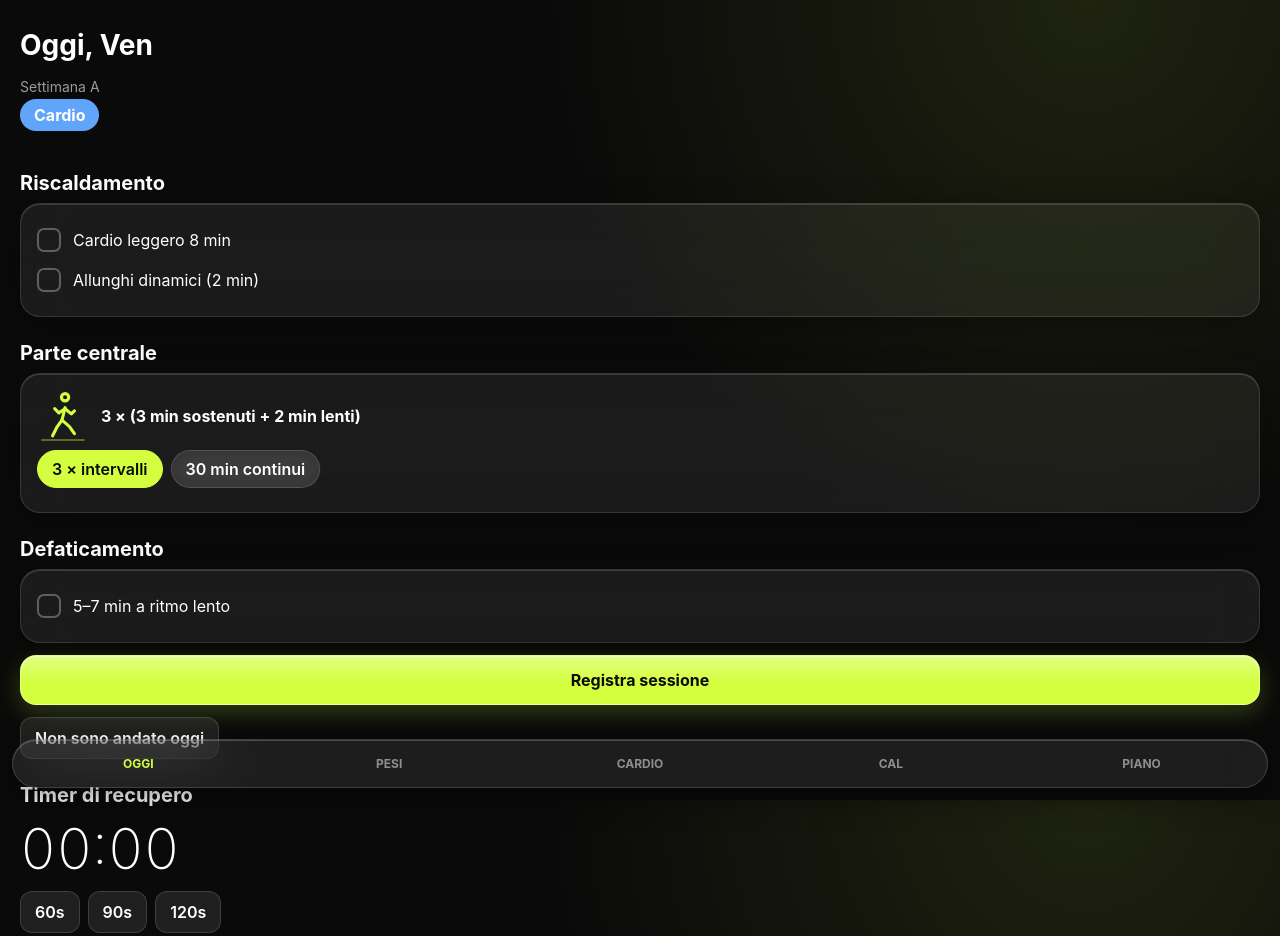
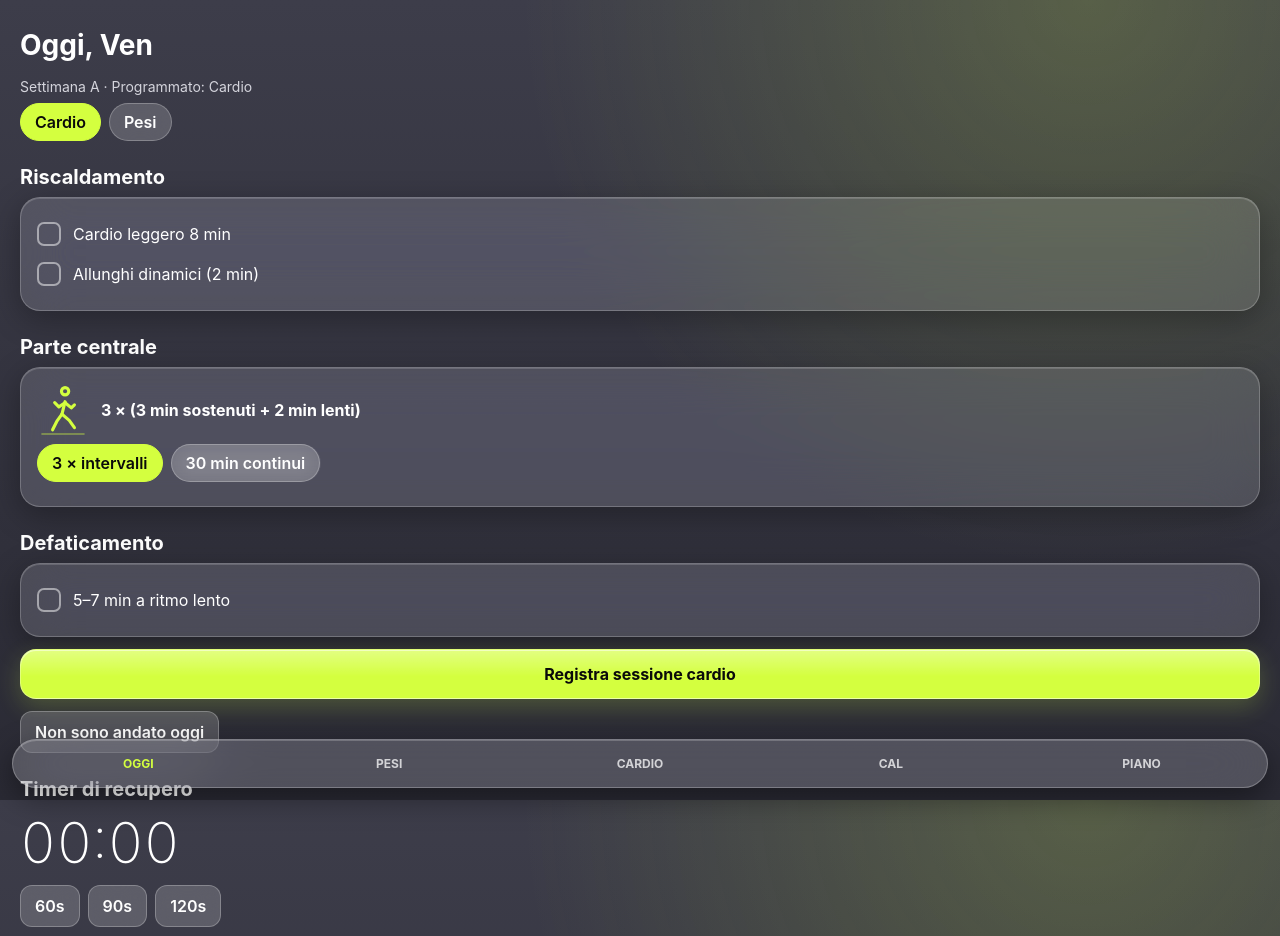
Before and after one commit to Aspirinag/Palestra, a plain HTML site: page index.html in a window 1280 px wide. Shown: the top 936 px of the page. Drawn offline with Linux system fonts and the light colour scheme.

Commit message:
Oggi come panoramica con sotto-schede Cardio e Pesi, colori più chiari
Co-Authored-By: Claude Haiku 5.5 <noreply@anthropic.com>

```diff
--- a/index.html
+++ b/index.html
@@ -6,16 +6,16 @@
 <meta name="apple-mobile-web-app-capable" content="yes">
 <meta name="apple-mobile-web-app-title" content="Palestra">
 <meta name="apple-mobile-web-app-status-bar-style" content="black-translucent">
-<meta name="theme-color" content="#0a0a0a">
+<meta name="theme-color" content="#2c2c36">
 <title>Palestra</title>
 <link rel="apple-touch-icon" href="icona.png">
 <style>
   * { box-sizing: border-box; }
   html, body { margin: 0; color: #fff; font-family: -apple-system, system-ui, sans-serif; }
-  html { background: #0a0a0a; }
+  html { background: #2c2c36; }
   body {
     min-height: 100vh;
-    background: radial-gradient(circle at 85% 0%, rgba(212, 255, 63, 0.10), transparent 40%), #0a0a0a;
+    background: radial-gradient(circle at 85% 0%, rgba(212, 255, 63, 0.18), transparent 42%), linear-gradient(180deg, #3d3d4a 0%, #2a2a34 100%);
     background-attachment: fixed;
     padding-bottom: calc(110px + env(safe-area-inset-bottom));
     padding-top: env(safe-area-inset-top);
@@ -23,20 +23,20 @@
   main { padding: 20px; }
   h1 { font-size: 28px; margin: 8px 0 16px; }
   h2 { font-size: 20px; margin: 24px 0 8px; }
-  .muted { color: #9a9a9a; font-size: 14px; margin: 4px 0; }
-  .card { background: rgba(255, 255, 255, 0.07); -webkit-backdrop-filter: blur(24px) saturate(160%); backdrop-filter: blur(24px) saturate(160%); border: 1px solid rgba(255, 255, 255, 0.12); box-shadow: inset 0 1px 0 rgba(255, 255, 255, 0.15), 0 8px 32px rgba(0, 0, 0, 0.3); border-radius: 20px; padding: 16px; margin-bottom: 12px; }
+  .muted { color: #d4d4dc; font-size: 14px; margin: 4px 0; }
+  .card { background: rgba(255, 255, 255, 0.14); -webkit-backdrop-filter: blur(24px) saturate(160%); backdrop-filter: blur(24px) saturate(160%); border: 1px solid rgba(255, 255, 255, 0.22); box-shadow: inset 0 1px 0 rgba(255, 255, 255, 0.15), 0 8px 32px rgba(0, 0, 0, 0.3); border-radius: 20px; padding: 16px; margin-bottom: 12px; }
   .between { display: flex; justify-content: space-between; align-items: center; }
   .row { display: flex; gap: 8px; flex-wrap: wrap; align-items: center; margin: 8px 0; }
   .grow { flex: 1; }
   .ex { display: flex; align-items: center; gap: 12px; }
   .pic { width: 52px; height: 52px; flex: none; fill: none; stroke: currentColor; stroke-width: 6; stroke-linecap: round; stroke-linejoin: round; color: #d4ff3f; }
   .pic .base { stroke-width: 4; opacity: 0.35; }
-  input { background: rgba(255, 255, 255, 0.08); -webkit-backdrop-filter: blur(12px); backdrop-filter: blur(12px); color: #fff; border: 1px solid rgba(255, 255, 255, 0.14); border-radius: 12px; padding: 10px 12px; font-size: 16px; min-width: 80px; }
-  input::placeholder { color: #6b6b6b; }
+  input { background: rgba(255, 255, 255, 0.18); -webkit-backdrop-filter: blur(12px); backdrop-filter: blur(12px); color: #fff; border: 1px solid rgba(255, 255, 255, 0.25); border-radius: 12px; padding: 10px 12px; font-size: 16px; min-width: 80px; }
+  input::placeholder { color: #b0b0bb; }
   button { font: inherit; border: none; cursor: pointer; }
   .primary { display: block; width: 100%; background: linear-gradient(rgba(255, 255, 255, 0.35), rgba(255, 255, 255, 0) 55%), #d4ff3f; color: #0a0a0a; -webkit-backdrop-filter: blur(16px); backdrop-filter: blur(16px); border: 1px solid rgba(255, 255, 255, 0.3); box-shadow: inset 0 1px 0 rgba(255, 255, 255, 0.5), 0 8px 24px rgba(212, 255, 63, 0.2); font-weight: 700; font-size: 16px; border-radius: 16px; padding: 14px; margin: 12px 0; }
-  .small { background: rgba(255, 255, 255, 0.09); -webkit-backdrop-filter: blur(12px); backdrop-filter: blur(12px); border: 1px solid rgba(255, 255, 255, 0.14); color: #fff; font-weight: 600; border-radius: 12px; padding: 10px 14px; }
-  .chip { background: rgba(255, 255, 255, 0.09); -webkit-backdrop-filter: blur(12px); backdrop-filter: blur(12px); border: 1px solid rgba(255, 255, 255, 0.14); color: #fff; font-weight: 600; border-radius: 999px; padding: 8px 14px; }
+  .small { background: rgba(255, 255, 255, 0.18); -webkit-backdrop-filter: blur(12px); backdrop-filter: blur(12px); border: 1px solid rgba(255, 255, 255, 0.25); color: #fff; font-weight: 600; border-radius: 12px; padding: 10px 14px; }
+  .chip { background: rgba(255, 255, 255, 0.18); -webkit-backdrop-filter: blur(12px); backdrop-filter: blur(12px); border: 1px solid rgba(255, 255, 255, 0.25); color: #fff; font-weight: 600; border-radius: 999px; padding: 8px 14px; }
   .chip.on { background: #d4ff3f; color: #0a0a0a; border-color: #d4ff3f; }
   .chip.on.saltato { background: #f87171; border-color: #f87171; }
   .link { background: none; color: #f87171; font-size: 14px; padding: 0; }
@@ -44,32 +44,32 @@
   .badge.small { margin: 0; font-size: 13px; }
   .badge.pesi { color: #0a0a0a; }
   .pesi { background: #d4ff3f; }
-  .cardio { background: #60a5fa; }
-  .riposo { background: #3f3f46; }
+  .cardio { background: #7cb9ff; color: #0a0a0a; }
+  .riposo { background: #6e6e7a; }
   .timer { font-size: 56px; font-weight: 200; font-variant-numeric: tabular-nums; }
-  .planrow { display: flex; justify-content: space-between; align-items: center; width: 100%; background: rgba(255, 255, 255, 0.07); -webkit-backdrop-filter: blur(24px) saturate(160%); backdrop-filter: blur(24px) saturate(160%); border: 1px solid rgba(255, 255, 255, 0.12); box-shadow: inset 0 1px 0 rgba(255, 255, 255, 0.15), 0 8px 32px rgba(0, 0, 0, 0.3); color: #fff; border-radius: 20px; padding: 16px; margin-bottom: 10px; font-size: 17px; }
+  .planrow { display: flex; justify-content: space-between; align-items: center; width: 100%; background: rgba(255, 255, 255, 0.14); -webkit-backdrop-filter: blur(24px) saturate(160%); backdrop-filter: blur(24px) saturate(160%); border: 1px solid rgba(255, 255, 255, 0.22); box-shadow: inset 0 1px 0 rgba(255, 255, 255, 0.15), 0 8px 32px rgba(0, 0, 0, 0.3); color: #fff; border-radius: 20px; padding: 16px; margin-bottom: 10px; font-size: 17px; }
   .check { display: flex; align-items: center; gap: 12px; width: 100%; background: none; color: #fff; text-align: left; font-size: 16px; padding: 8px 0; }
-  .box { width: 24px; height: 24px; flex: none; border-radius: 7px; border: 2px solid rgba(255, 255, 255, 0.3); display: flex; align-items: center; justify-content: center; font-size: 14px; font-weight: 800; }
+  .box { width: 24px; height: 24px; flex: none; border-radius: 7px; border: 2px solid rgba(255, 255, 255, 0.5); display: flex; align-items: center; justify-content: center; font-size: 14px; font-weight: 800; }
   .check.on .box { background: #d4ff3f; border-color: #d4ff3f; color: #0a0a0a; }
   .check .pic { width: 36px; height: 36px; }
   nav {
     position: fixed; left: 12px; right: 12px;
     bottom: calc(12px + env(safe-area-inset-bottom));
     display: flex;
-    background: rgba(255, 255, 255, 0.08);
+    background: rgba(255, 255, 255, 0.18);
     -webkit-backdrop-filter: blur(30px) saturate(180%);
     backdrop-filter: blur(30px) saturate(180%);
-    border: 1px solid rgba(255, 255, 255, 0.14);
+    border: 1px solid rgba(255, 255, 255, 0.25);
     border-radius: 26px;
     box-shadow: inset 0 1px 0 rgba(255, 255, 255, 0.2), 0 10px 30px rgba(0, 0, 0, 0.4);
     overflow: hidden;
   }
-  nav button { flex: 1; background: none; color: rgba(255, 255, 255, 0.5); font-weight: 700; font-size: 12px; padding: 16px 0; }
+  nav button { flex: 1; background: none; color: rgba(255, 255, 255, 0.75); font-weight: 700; font-size: 12px; padding: 16px 0; }
   nav button.active { color: #d4ff3f; }
   .calhead { display: flex; justify-content: space-between; align-items: center; margin: 8px 0 12px; }
   .cal-grid { display: grid; grid-template-columns: repeat(7, 1fr); gap: 6px; }
-  .cal-dow { color: #9a9a9a; font-size: 12px; text-align: center; }
-  .cal-cell { background: rgba(255, 255, 255, 0.05); border: 1px solid rgba(255, 255, 255, 0.1); color: #fff; border-radius: 12px; aspect-ratio: 1; display: flex; flex-direction: column; align-items: center; justify-content: center; font-size: 15px; padding: 2px; }
+  .cal-dow { color: #d4d4dc; font-size: 12px; text-align: center; }
+  .cal-cell { background: rgba(255, 255, 255, 0.12); border: 1px solid rgba(255, 255, 255, 0.2); color: #fff; border-radius: 12px; aspect-ratio: 1; display: flex; flex-direction: column; align-items: center; justify-content: center; font-size: 15px; padding: 2px; }
   .cal-cell.empty { background: none; border: none; }
   .cal-cell.today { border-color: #d4ff3f; }
   .cal-cell.sel { background: rgba(255, 255, 255, 0.18); }
@@ -191,17 +191,25 @@
   const checkRow = (key, label, done, icon = '') =>
     `<button class="check ${done[key] ? 'on' : ''}" data-check="${key}"><span class="box">${done[key] ? '✓' : ''}</span>${icon}<span>${label}</span></button>`;
 
-  // ---------- OGGI ----------
-  function oggi() {
-    const w = currentWeek();
-    const t = data.plans[w][todayIdx()];
-    const today = todayISO();
-    const done = data.checks[today] || {};
-    const skipped = data.log[today] === 'saltato';
-    let body;
-    if (t === 'cardio') {
+  // ---------- OGGI (panoramica con sotto-schede Cardio e Pesi) ----------
+  let oggiTab = null; // null = automatico, in base all'allenamento del giorno
+
+  // Sotto-scheda predefinita: allenamento di oggi, altrimenti il prossimo
+  function defaultOggiTab() {
+    const today = plannedFor(todayISO());
+    if (today !== 'riposo') return today;
+    for (let i = 1; i <= 7; i++) {
+      const d = new Date();
+      d.setDate(d.getDate() + i);
+      const t = plannedFor(isoOf(d.getFullYear(), d.getMonth(), d.getDate()));
+      if (t !== 'riposo') return t;
+    }
+    return 'pesi';
+  }
+
+  function cardioView(done) {
     const mode = data.cardioMode;
-      body = `
+    return `
       ${section('Riscaldamento', WARM.cardio.map((x, i) => checkRow(`cardio-w${i}`, x, done)).join(''))}
       <h2>Parte centrale</h2>
       <div class="card">
@@ -212,9 +220,11 @@
         </div>
       </div>
       ${section('Defaticamento', checkRow('cardio-d0', COOL.cardio, done))}
-        <button class="primary" data-go="cardio">Registra sessione</button>`;
-    } else if (t === 'pesi') {
-      body = `
+      <button class="primary" data-go="cardio">Registra sessione cardio</button>`;
+  }
+
+  function pesiView(done) {
+    return `
       ${section('Riscaldamento', [
         ...WARM.pesi.map((x, i) => checkRow(`pesi-w${i}`, x, done)),
         ...data.exercises.map((name) => checkRow(`pesi-ex-${name}`, `${esc(name)}: 1 serie leggera, circa metà carico`, done, picFor(name))),
@@ -222,19 +232,30 @@
       <h2>Esercizi</h2>
       ${data.exercises.map((name) => `
         <div class="card ex">${picFor(name)}<div><strong>${esc(name)}</strong><p class="muted">${targetOf(name)}</p></div></div>`).join('')}
-        <button class="primary" data-go="pesi">Vai alla scheda pesi</button>
-        ${section('Defaticamento', checkRow('pesi-d0', COOL.pesi, done))}`;
-    } else {
-      body = `<p class="muted">Giorno di riposo. Recupera bene!</p>`;
+      ${section('Defaticamento', checkRow('pesi-d0', COOL.pesi, done))}
+      <button class="primary" data-go="pesi">Apri scheda pesi</button>`;
   }
+
+  function oggi() {
+    const w = currentWeek();
+    const t = data.plans[w][todayIdx()];
+    const today = todayISO();
+    const done = data.checks[today] || {};
+    const skipped = data.log[today] === 'saltato';
+    const active = oggiTab || defaultOggiTab();
+    const note = t === 'riposo' ? '<p class="muted">Oggi è riposo: ti mostro il prossimo allenamento.</p>' : '';
     const skip = t !== 'riposo'
       ? `<button class="small" data-skip="1">${skipped ? 'Annulla “non sono andato”' : 'Non sono andato oggi'}</button>`
       : '';
     return `
       <h1>Oggi, ${DAYS[todayIdx()]}</h1>
-      <p class="muted">Settimana ${w}</p>
-      <span class="badge ${t}">${LABEL[t]}</span>
-      ${body}
+      <p class="muted">Settimana ${w} · Programmato: ${LABEL[t]}</p>
+      ${note}
+      <div class="row">
+        <button class="chip ${active === 'cardio' ? 'on' : ''}" data-otab="cardio">Cardio</button>
+        <button class="chip ${active === 'pesi' ? 'on' : ''}" data-otab="pesi">Pesi</button>
+      </div>
+      ${active === 'cardio' ? cardioView(done) : pesiView(done)}
       ${skip}
       <h2>Timer di recupero</h2>
       <div class="timer" id="timer">${fmt(timer.left)}</div>
@@ -447,6 +468,7 @@
     if (d.rest) return startRest(Number(d.rest));
     if (d.stop) { stopRest(false); return render(); }
     if (d.mode) { data.cardioMode = d.mode; save(); return render(); }
+    if (d.otab) { oggiTab = d.otab; return render(); }
     if (d.check) {
       const k = todayISO();
       data.checks[k] = data.checks[k] || {};
```
Lines whose indentation alone changed are shown as unchanged.
